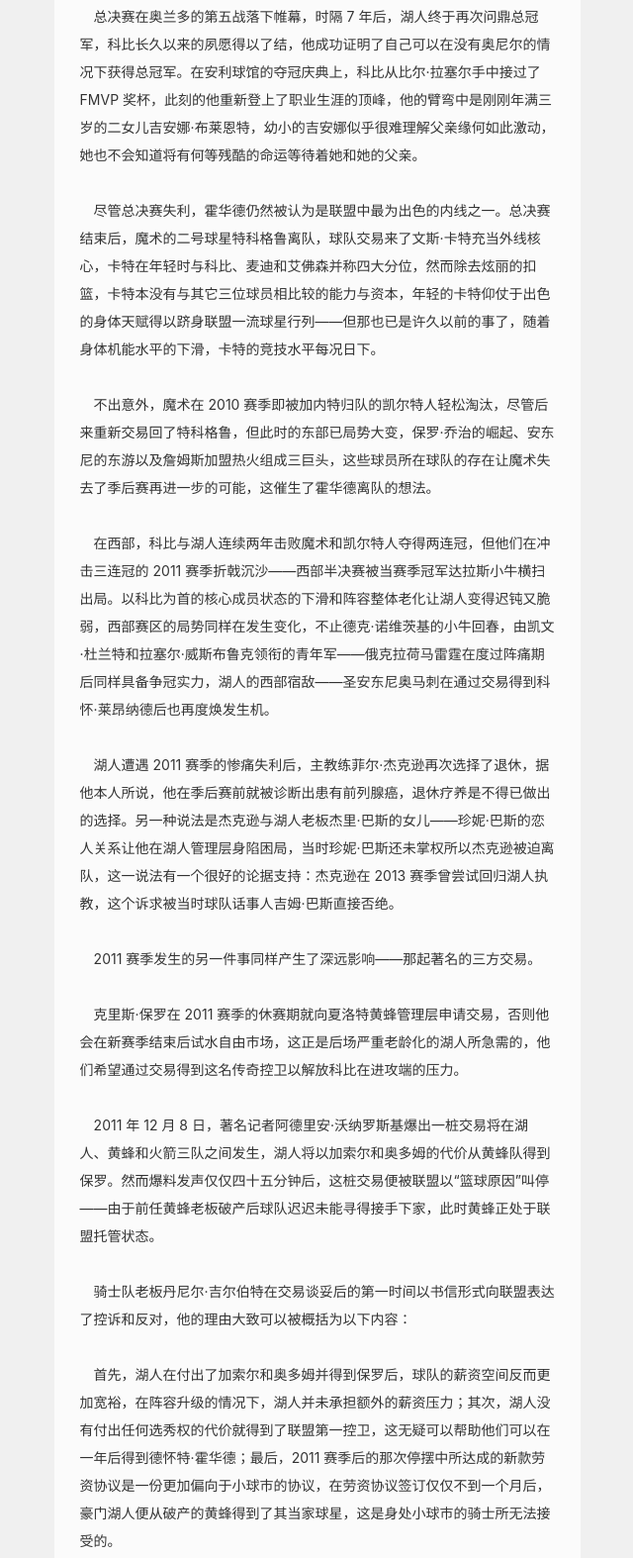
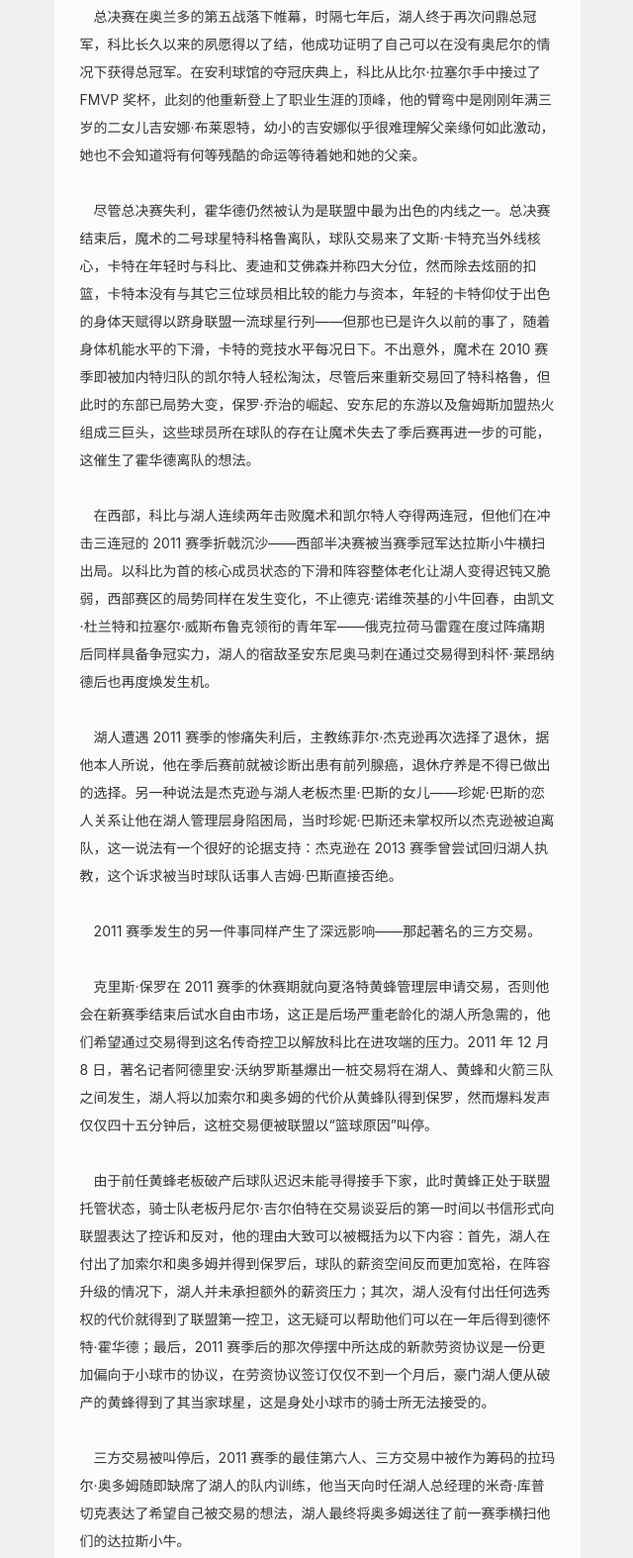
Before and after one commit to Hokkaii/Hokkaii.github.io, a plain HTML site: page 2024/06/20/To-Staples-Center/kobe/index.html in a window 1280 px wide. Shown: the part 5975-7549 px from the top of the page at 99% size, without its empty margins (319-959 px from the left). Drawn offline with Linux system fonts and the light colour scheme.

Commit message:
Site updated: 2025-06-11 14:11:45

```diff
--- a/2024/06/20/To-Staples-Center/kobe/index.html
+++ b/2024/06/20/To-Staples-Center/kobe/index.html
@@ -33,16 +33,13 @@
 <p>&emsp;魔术主要使用 JJ·雷迪克、考特尼·李和迈克尔·皮特鲁斯轮番防守科比。雷迪克是来自于杜克大学的 NCAA 最佳三分射手，但他的体型和防守技巧无法应对科比精湛的进攻手段；相较于雷迪克，李在身高和臂展上更有优势，但经验不足也使得他对位科比时极为窘迫；魔术最理想的防守人选是皮特鲁斯，这位被称作为“法国乔丹”的优质锋线有着相当出色的身体天赋，他曾在东决赛场上承担起防守勒布朗·詹姆斯的任务，然而防守詹姆斯的经验并不适用于对位科比，在某些回合，皮特鲁斯的确在一定程度上限制了科比，但在更多的时间里，皮特鲁斯也只能目送科比命中那些令人赞叹的强投。</p>
 <!-- ![尽管三军用命，魔术仍难以限制科比](/imgs/04.jpg) -->
 
-<p>&emsp;总决赛在奥兰多的第五战落下帷幕，时隔 7 年后，湖人终于再次问鼎总冠军，科比长久以来的夙愿得以了结，他成功证明了自己可以在没有奥尼尔的情况下获得总冠军。在安利球馆的夺冠庆典上，科比从比尔·拉塞尔手中接过了 FMVP 奖杯，此刻的他重新登上了职业生涯的顶峰，他的臂弯中是刚刚年满三岁的二女儿吉安娜·布莱恩特，幼小的吉安娜似乎很难理解父亲缘何如此激动，她也不会知道将有何等残酷的命运等待着她和她的父亲。</p>
-<p>&emsp;尽管总决赛失利，霍华德仍然被认为是联盟中最为出色的内线之一。总决赛结束后，魔术的二号球星特科格鲁离队，球队交易来了文斯·卡特充当外线核心，卡特在年轻时与科比、麦迪和艾佛森并称四大分位，然而除去炫丽的扣篮，卡特本没有与其它三位球员相比较的能力与资本，年轻的卡特仰仗于出色的身体天赋得以跻身联盟一流球星行列——但那也已是许久以前的事了，随着身体机能水平的下滑，卡特的竞技水平每况日下。</p>
-<p>&emsp;不出意外，魔术在 2010 赛季即被加内特归队的凯尔特人轻松淘汰，尽管后来重新交易回了特科格鲁，但此时的东部已局势大变，保罗·乔治的崛起、安东尼的东游以及詹姆斯加盟热火组成三巨头，这些球员所在球队的存在让魔术失去了季后赛再进一步的可能，这催生了霍华德离队的想法。</p>
-<p>&emsp;在西部，科比与湖人连续两年击败魔术和凯尔特人夺得两连冠，但他们在冲击三连冠的 2011 赛季折戟沉沙——西部半决赛被当赛季冠军达拉斯小牛横扫出局。以科比为首的核心成员状态的下滑和阵容整体老化让湖人变得迟钝又脆弱，西部赛区的局势同样在发生变化，不止德克·诺维茨基的小牛回春，由凯文·杜兰特和拉塞尔·威斯布鲁克领衔的青年军——俄克拉荷马雷霆在度过阵痛期后同样具备争冠实力，湖人的西部宿敌——圣安东尼奥马刺在通过交易得到科怀·莱昂纳德后也再度焕发生机。</p>
+<p>&emsp;总决赛在奥兰多的第五战落下帷幕，时隔七年后，湖人终于再次问鼎总冠军，科比长久以来的夙愿得以了结，他成功证明了自己可以在没有奥尼尔的情况下获得总冠军。在安利球馆的夺冠庆典上，科比从比尔·拉塞尔手中接过了 FMVP 奖杯，此刻的他重新登上了职业生涯的顶峰，他的臂弯中是刚刚年满三岁的二女儿吉安娜·布莱恩特，幼小的吉安娜似乎很难理解父亲缘何如此激动，她也不会知道将有何等残酷的命运等待着她和她的父亲。</p>
+<p>&emsp;尽管总决赛失利，霍华德仍然被认为是联盟中最为出色的内线之一。总决赛结束后，魔术的二号球星特科格鲁离队，球队交易来了文斯·卡特充当外线核心，卡特在年轻时与科比、麦迪和艾佛森并称四大分位，然而除去炫丽的扣篮，卡特本没有与其它三位球员相比较的能力与资本，年轻的卡特仰仗于出色的身体天赋得以跻身联盟一流球星行列——但那也已是许久以前的事了，随着身体机能水平的下滑，卡特的竞技水平每况日下。不出意外，魔术在 2010 赛季即被加内特归队的凯尔特人轻松淘汰，尽管后来重新交易回了特科格鲁，但此时的东部已局势大变，保罗·乔治的崛起、安东尼的东游以及詹姆斯加盟热火组成三巨头，这些球员所在球队的存在让魔术失去了季后赛再进一步的可能，这催生了霍华德离队的想法。</p>
+<p>&emsp;在西部，科比与湖人连续两年击败魔术和凯尔特人夺得两连冠，但他们在冲击三连冠的 2011 赛季折戟沉沙——西部半决赛被当赛季冠军达拉斯小牛横扫出局。以科比为首的核心成员状态的下滑和阵容整体老化让湖人变得迟钝又脆弱，西部赛区的局势同样在发生变化，不止德克·诺维茨基的小牛回春，由凯文·杜兰特和拉塞尔·威斯布鲁克领衔的青年军——俄克拉荷马雷霆在度过阵痛期后同样具备争冠实力，湖人的宿敌圣安东尼奥马刺在通过交易得到科怀·莱昂纳德后也再度焕发生机。</p>
 <p>&emsp;湖人遭遇 2011 赛季的惨痛失利后，主教练菲尔·杰克逊再次选择了退休，据他本人所说，他在季后赛前就被诊断出患有前列腺癌，退休疗养是不得已做出的选择。另一种说法是杰克逊与湖人老板杰里·巴斯的女儿——珍妮·巴斯的恋人关系让他在湖人管理层身陷困局，当时珍妮·巴斯还未掌权所以杰克逊被迫离队，这一说法有一个很好的论据支持：杰克逊在 2013 赛季曾尝试回归湖人执教，这个诉求被当时球队话事人吉姆·巴斯直接否绝。</p>
 <p>&emsp;2011 赛季发生的另一件事同样产生了深远影响——那起著名的三方交易。</p>
-<p>&emsp;克里斯·保罗在 2011 赛季的休赛期就向夏洛特黄蜂管理层申请交易，否则他会在新赛季结束后试水自由市场，这正是后场严重老龄化的湖人所急需的，他们希望通过交易得到这名传奇控卫以解放科比在进攻端的压力。</p>
-<p>&emsp;2011 年 12 月 8 日，著名记者阿德里安·沃纳罗斯基爆出一桩交易将在湖人、黄蜂和火箭三队之间发生，湖人将以加索尔和奥多姆的代价从黄蜂队得到保罗。然而爆料发声仅仅四十五分钟后，这桩交易便被联盟以“篮球原因”叫停——由于前任黄蜂老板破产后球队迟迟未能寻得接手下家，此时黄蜂正处于联盟托管状态。</p>
-<p>&emsp;骑士队老板丹尼尔·吉尔伯特在交易谈妥后的第一时间以书信形式向联盟表达了控诉和反对，他的理由大致可以被概括为以下内容：</p>
-<p>&emsp;首先，湖人在付出了加索尔和奥多姆并得到保罗后，球队的薪资空间反而更加宽裕，在阵容升级的情况下，湖人并未承担额外的薪资压力；其次，湖人没有付出任何选秀权的代价就得到了联盟第一控卫，这无疑可以帮助他们可以在一年后得到德怀特·霍华德；最后，2011 赛季后的那次停摆中所达成的新款劳资协议是一份更加偏向于小球市的协议，在劳资协议签订仅仅不到一个月后，豪门湖人便从破产的黄蜂得到了其当家球星，这是身处小球市的骑士所无法接受的。</p>
+<p>&emsp;克里斯·保罗在 2011 赛季的休赛期就向夏洛特黄蜂管理层申请交易，否则他会在新赛季结束后试水自由市场，这正是后场严重老龄化的湖人所急需的，他们希望通过交易得到这名传奇控卫以解放科比在进攻端的压力。2011 年 12 月 8 日，著名记者阿德里安·沃纳罗斯基爆出一桩交易将在湖人、黄蜂和火箭三队之间发生，湖人将以加索尔和奥多姆的代价从黄蜂队得到保罗，然而爆料发声仅仅四十五分钟后，这桩交易便被联盟以“篮球原因”叫停。</p>
+<p>&emsp;由于前任黄蜂老板破产后球队迟迟未能寻得接手下家，此时黄蜂正处于联盟托管状态，骑士队老板丹尼尔·吉尔伯特在交易谈妥后的第一时间以书信形式向联盟表达了控诉和反对，他的理由大致可以被概括为以下内容：首先，湖人在付出了加索尔和奥多姆并得到保罗后，球队的薪资空间反而更加宽裕，在阵容升级的情况下，湖人并未承担额外的薪资压力；其次，湖人没有付出任何选秀权的代价就得到了联盟第一控卫，这无疑可以帮助他们可以在一年后得到德怀特·霍华德；最后，2011 赛季后的那次停摆中所达成的新款劳资协议是一份更加偏向于小球市的协议，在劳资协议签订仅仅不到一个月后，豪门湖人便从破产的黄蜂得到了其当家球星，这是身处小球市的骑士所无法接受的。</p>
 <!-- ![保罗最终加盟快船联手格里芬](/imgs/06.jpg) -->
 
 <p>&emsp;三方交易被叫停后，2011 赛季的最佳第六人、三方交易中被作为筹码的拉玛尔·奥多姆随即缺席了湖人的队内训练，他当天向时任湖人总经理的米奇·库普切克表达了希望自己被交易的想法，湖人最终将奥多姆送往了前一赛季横扫他们的达拉斯小牛。</p>
@@ -93,8 +90,7 @@
 <!-- ![2013赛季湖人遭遇了宿敌马刺的横扫](/imgs/09.jpg) -->
 
 <p>&emsp;在赛季结束后的 7 月 6 日，霍华德宣布加盟休斯顿火箭。据说在做出离队决定前，纳什和科比曾一同劝说霍华德留守洛杉矶，科比的意思明确且强硬：“你首先要学会如何赢下总冠军，而我可以教你。”</p>
-<p>&emsp;在经过了漫长的跟腱伤势恢复后，科比在 2013 年 12 月 7 日主场对阵多伦多猛龙的比赛中复出，在随后客场对阵对阵孟菲斯灰熊的比赛中，科比在一次与被他称作为最出色防守者——托尼·阿伦的对抗中再度受伤，这次他的伤病是左膝外侧胫骨平台骨骨折，科比连续第二年遭遇赛季报销。</p>
-<p>&emsp;2015 赛季开季后科比再度复出，他在揭幕战迎来了已经加盟休斯顿火箭的霍华德，也就出现了本篇最开始的一幕，这个赛季的湖人仍旧风雨飘摇，一件无法绕开的旧事是科比与林书豪的矛盾。</p>
+<p>&emsp;在经过了漫长的跟腱伤势恢复后，科比在 2013 年 12 月 7 日主场对阵多伦多猛龙的比赛中复出，在随后客场对阵对阵孟菲斯灰熊的比赛中，科比在一次与被他称作为最出色防守者——托尼·阿伦的对抗中再度受伤，这次的伤病是左膝外侧胫骨平台骨骨折，科比连续第二年遭遇赛季报销。2015 赛季开季后科比再度复出，他在揭幕战迎来了已经加盟休斯顿火箭的霍华德，也就出现了本篇最开始的一幕，这个赛季的湖人依旧风雨飘摇，而一件无法绕开的旧事是科比与林书豪的矛盾。</p>
 <p>&emsp;林书豪是哈佛大学历史上第一位成功登陆 NBA 的球员，这名华裔后卫一度在 NBA 岌岌无名，直到加盟 纽约尼克斯的 2012 赛季，在那个赛季中期的一场与篮网的比赛中，在当时队内无控卫可用的情况下，时任尼克斯主教练德·安东尼将不在轮换名单内的林书豪替换上场，林书豪将之视为“职业生涯最后的机会”，他出人意料的爆发帮助球队扭转了局势，出色的表现使得林书豪成功坐稳首发，他在之后的多场常规赛里表现出色，尤其是在尼克斯主场迎战湖人的比赛中，林书豪全场豪取 38 分成功压制科比带队取胜，战胜湖人和科比成为“林疯狂”时期的第一个高潮。</p>
 <p>&emsp;2012 赛季结束后林书豪选择试水自由市场，尼克斯选择不匹配火箭为其开出的“毒药合同”。加盟火箭后的林书豪褪去了“林疯狂”时期的绚烂外衣，他进攻稳定性不足和防守能力欠佳的劣势开始显现出来，由于他与詹姆斯·哈登的位置冲突以及清理薪金空间的目的，火箭在 2014 赛季结束后将林书豪交易到湖人，已经沦为鱼腩的湖人几乎是唯一一支能确保林书豪出任首发控卫的球队。</p>
 <p>&emsp;2015 赛季的科比的精神世界是何般景象呢？在遭受了跟腱撕裂的复出和再度伤退后，媒体和公众普遍不再认为科比具备明星球员的实力，作为后来者的我们也清楚这是客观与理性的评判——但彼时的科比显然不认同这种观点，35 岁的他仍然保持着 25 岁的斗争心态。然而真实的现状是，此时的科比已经失去了全部的冠军队友和教练，湖人管理层也已经放弃了以他为核心建队争冠的计划，球队管理层期望的是他退役后的重建，更为冰冷的事实是，科比已经无法证明自己仍然具备带队争冠的能力，他已经无法找回自己的竞技状态，身体机能已灯枯油尽是无法逆转的现状，在这样的情况下，科比执拗的维持自己巅峰赛季的打法，他不愿意做出改变——一旦改变就意味着向质疑者低头，就意味着就此承认质疑者的看法是对的。</p>
```
